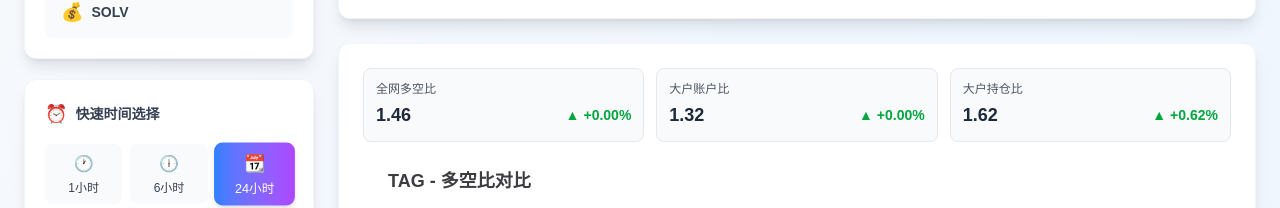
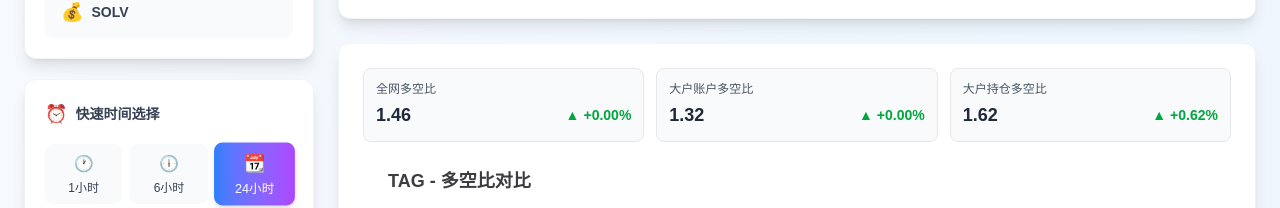
Before and after one commit to lovecloo/crypto-monitor-web, a Next.js app: page / in a window 1280 px wide. Shown: the part 514-722 px from the top of the page. Built offline with nearby package versions, Linux system fonts and the light colour scheme.

Commit message:
修复: 显示完整的指标名称（大户账户多空比、大户持仓多空比）

```diff
--- a/components/RatioChart.tsx
+++ b/components/RatioChart.tsx
@@ -107,8 +107,8 @@ export default function RatioChart({ longShort, topAccount, topPosition, timeRan
       {/* 指标卡片 */}
       <div className="flex gap-3 mb-4">
         <RatioCard title="全网多空比" change={changes.longShort} color="green" />
-        <RatioCard title="大户账户比" change={changes.topAccount} color="orange" />
-        <RatioCard title="大户持仓比" change={changes.topPosition} color="red" />
+        <RatioCard title="大户账户多空比" change={changes.topAccount} color="orange" />
+        <RatioCard title="大户持仓多空比" change={changes.topPosition} color="red" />
       </div>
       <ReactECharts option={option} style={{ height: '300px' }} />
     </div>
```
